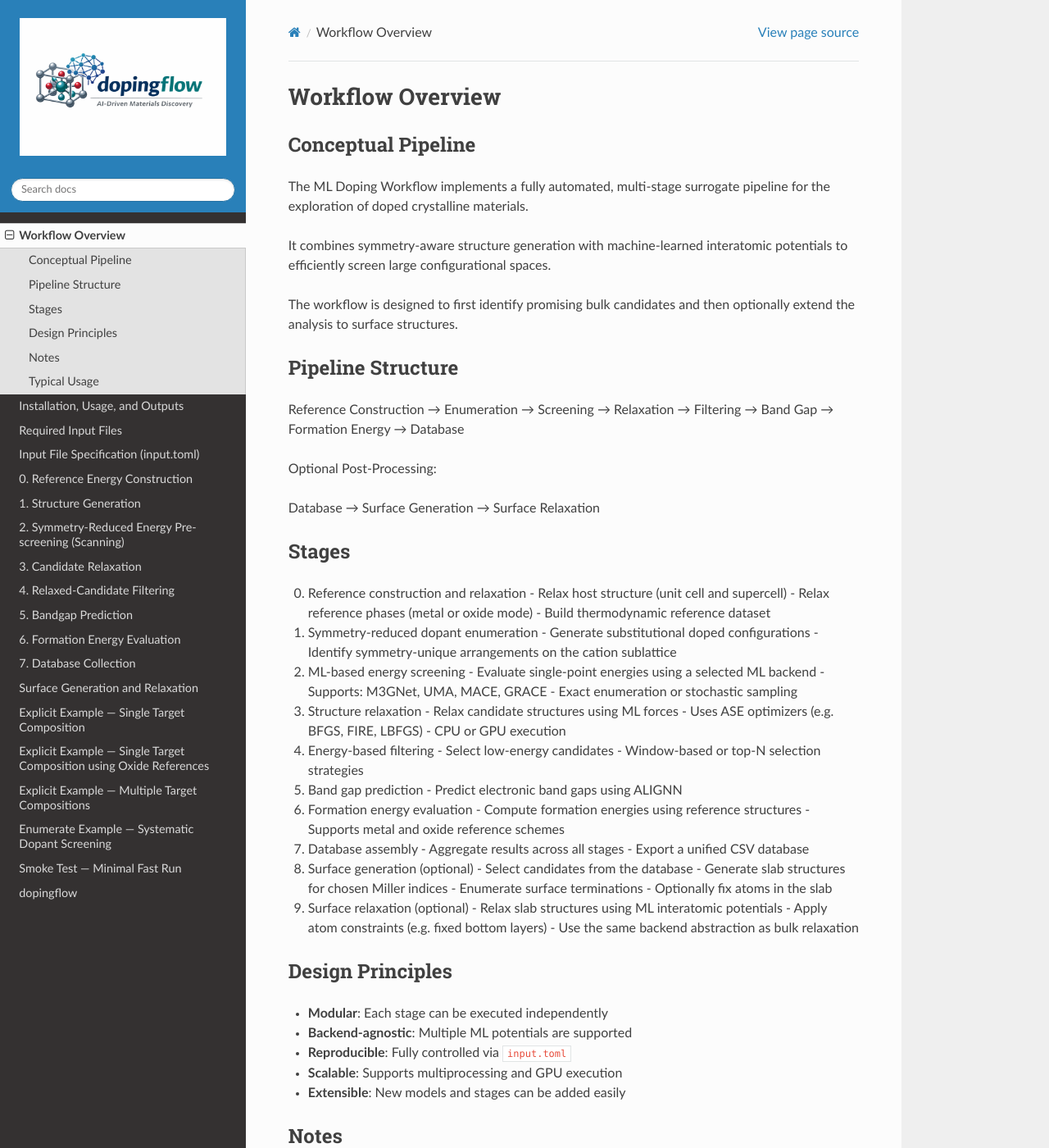
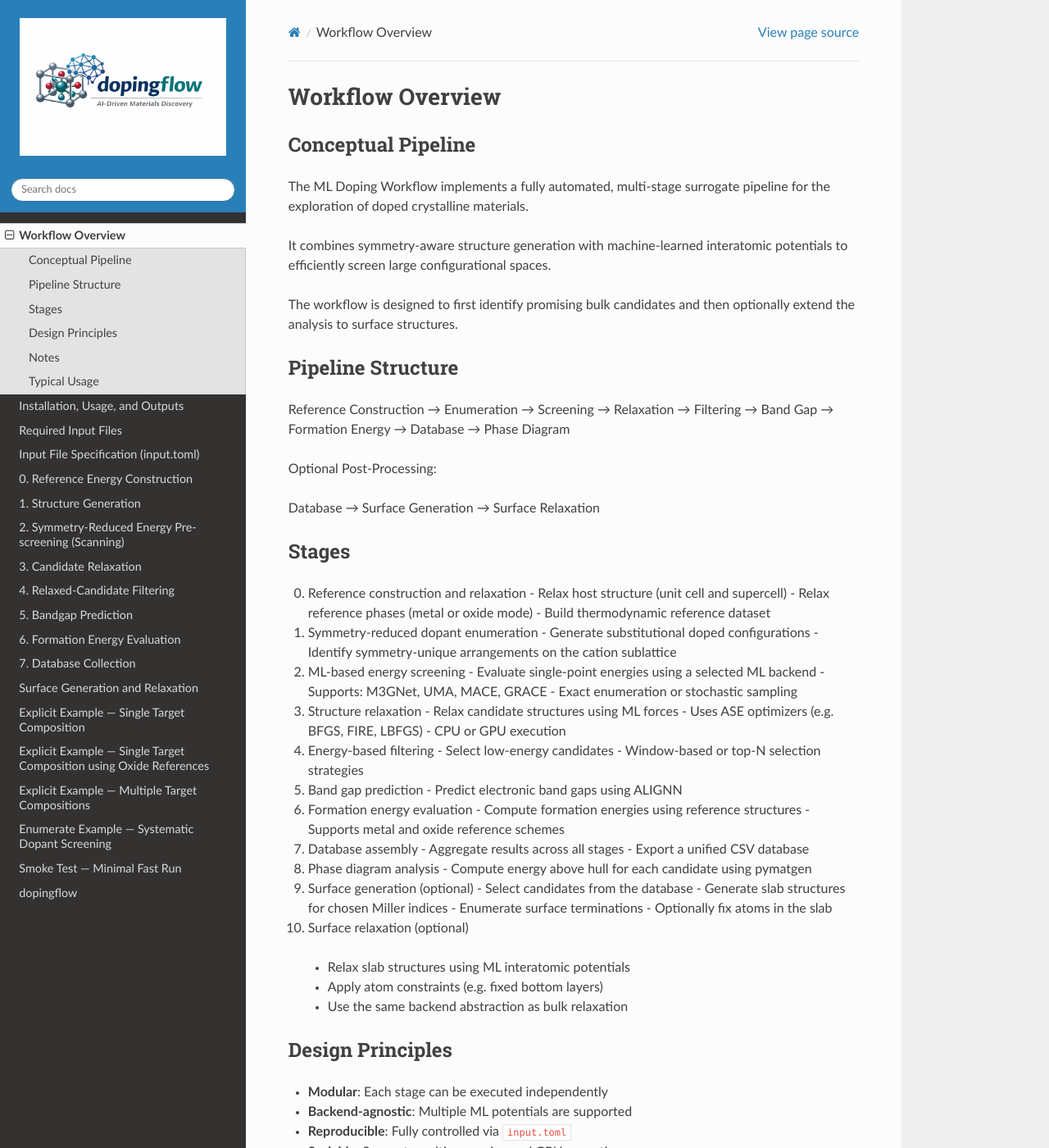
Before and after one commit to KazemZh/dopingflow, a Sphinx documentation site: the page built from docs/source/workflow_overview.rst, in a window 1280 px wide and 1400 px high. Shown: the whole window at 82% size. Built offline with Sphinx 7.4.7 and the Read the Docs theme 3.1.0, drawn with Linux system fonts in a browser that asks for light colours.

```diff
--- a/docs/source/workflow_overview.rst
+++ b/docs/source/workflow_overview.rst
@@ -17,7 +17,7 @@ then optionally extend the analysis to surface structures.
 Pipeline Structure
 ------------------
 
-Reference Construction → Enumeration → Screening → Relaxation → Filtering → Band Gap → Formation Energy → Database
+Reference Construction → Enumeration → Screening → Relaxation → Filtering → Band Gap → Formation Energy → Database → Phase Diagram
 
 Optional Post-Processing:
 
@@ -61,13 +61,16 @@ Stages
    - Aggregate results across all stages
    - Export a unified CSV database
 
-8. Surface generation (optional)
+8. Phase diagram analysis
+   - Compute energy above hull for each candidate using pymatgen
+
+9. Surface generation (optional)
    - Select candidates from the database
    - Generate slab structures for chosen Miller indices
    - Enumerate surface terminations
    - Optionally fix atoms in the slab
 
-9. Surface relaxation (optional)
+10. Surface relaxation (optional)
    - Relax slab structures using ML interatomic potentials
    - Apply atom constraints (e.g. fixed bottom layers)
    - Use the same backend abstraction as bulk relaxation
```
Also changed, not shown: README.md (+28 -36 lines).
